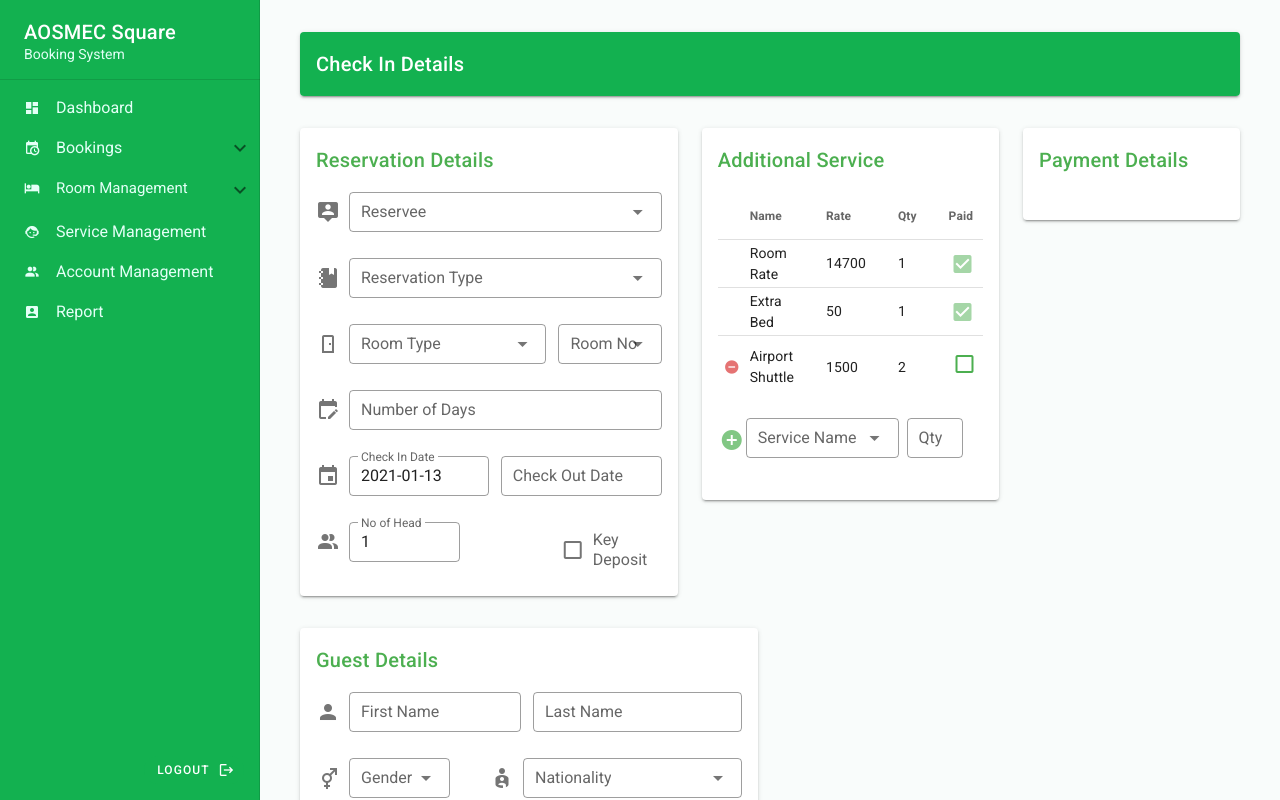
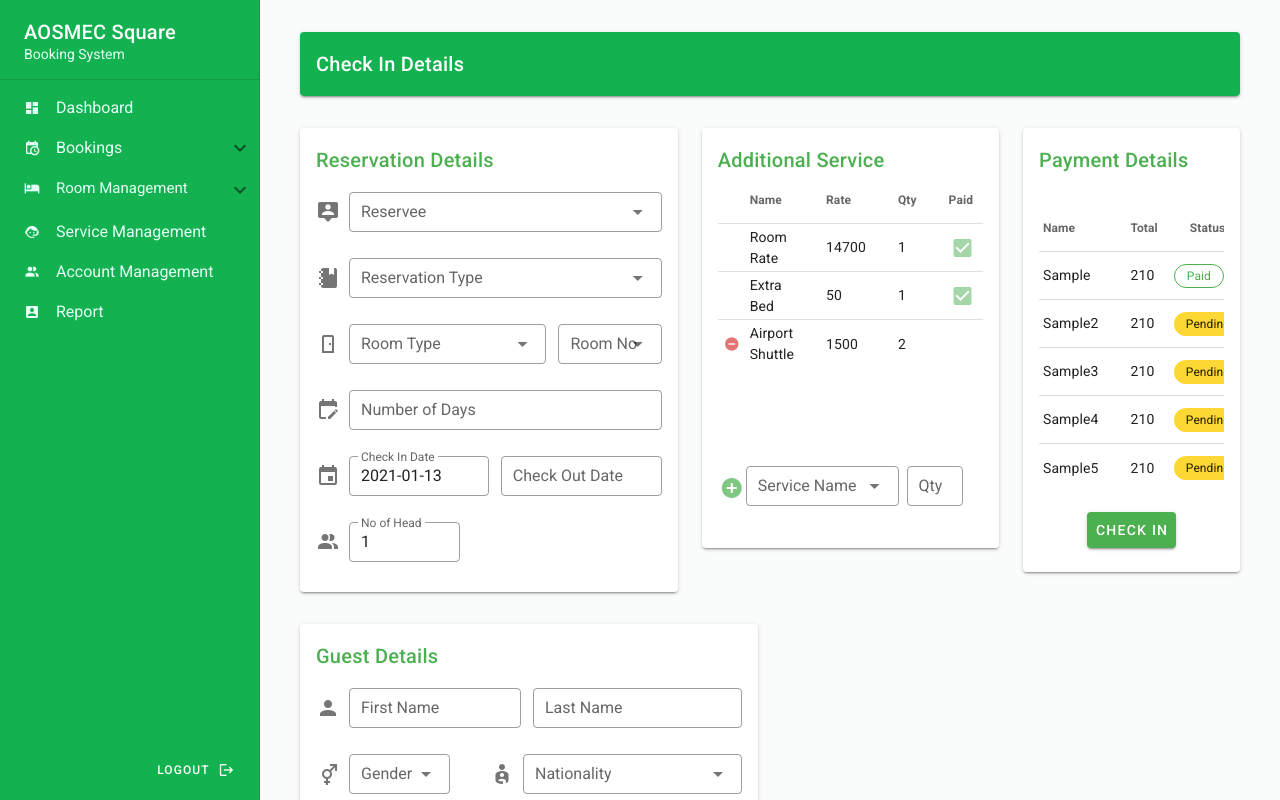
Before and after one commit to mikamikkz/AOSMECSystem, a Vue app in the folder aosmec/: page /checkin in a window 1280 px wide. Shown: the top 800 px of the page. Built offline with nearby package versions, Linux system fonts and the light colour scheme.

Commit message:
v: check in ui partially complete

```diff
--- a/aosmec/src/views/Checkin.vue
+++ b/aosmec/src/views/Checkin.vue
@@ -190,15 +190,6 @@
                   >
                   </v-text-field>
                 </v-col>
-                <v-spacer></v-spacer>
-                <v-col class="pa-0" xl="2">
-                  <v-checkbox
-                    class="mt-1"
-                    v-model="input.keyDeposit"
-                    color="green"
-                    label="Key Deposit"
-                  ></v-checkbox>
-                </v-col>
               </v-row>
             </v-form>
           </v-card-text>
@@ -206,9 +197,9 @@
       </v-col>
       <v-col lg="4" md="4" sm="12" d-flex>
         <v-card>
-          <v-card-title class="green--text">Additional Service</v-card-title>
-          <v-card-text>
-            <v-simple-table fixed-header>
+          <v-card-title class="mb-0 pb-0 green--text">Additional Service</v-card-title>
+          <v-card-text class="mt-0 pt-0">
+            <v-simple-table fixed-header height="270px">
               <template v-slot:default>
                 <thead>
                   <tr>
@@ -235,12 +226,6 @@
                           >mdi-checkbox-marked</v-icon
                         >
                       </v-btn>
-                      <v-checkbox
-                        success
-                        v-model="service.status"
-                        v-if="service.add"
-                        class="pa-0 ml-1"
-                      ></v-checkbox>
                     </td>
                   </tr>
                 </tbody>
@@ -279,7 +264,116 @@
       <v-col lg="3" md="3" sm="12" d-flex>
         <v-card>
           <v-card-title class="green--text">Payment Details</v-card-title>
-          <v-card-text class="mt-3"> </v-card-text>
+          <v-card-text class="mt-3">
+            <v-simple-table fixed-header height="300px">
+              <template v-slot:default>
+                <thead>
+                  <tr>
+                    <th class="text-left pl-1">Name</th>
+                    <th class="text-left">Total</th>
+                    <th class="text-left">Status</th>
+                  </tr>
+                </thead>
+                <tbody>
+                  <tr v-for="item in guestBillDetails" :key="item.name">
+                    <td class="pl-1">{{ item.name }}</td>
+                    <td>{{ item.total }}</td>
+                    <td class="pa-0">
+                      <v-chip small outlined color="green" v-if="item.status == 'Paid'">
+                        {{ item.status }}
+                      </v-chip>
+                      <v-chip small v-else color="yellow darken-1">
+                        {{ item.status }}
+                      </v-chip>
+                    </td>
+                  </tr>
+                </tbody>
+              </template>
+            </v-simple-table>
+              <v-card-actions class="d-flex justify-center">
+                  <v-btn color="success" v-on:click="checkInModal(guest)">Check In</v-btn>
+              </v-card-actions>
+          </v-card-text>
+          <v-dialog v-model="checkInDialog" persistent width="450">
+            <v-card>
+              <v-card-title>
+              </v-card-title>
+              <v-card-text>
+                <v-chip color="light-green white--text font-weight-bold" style="font-size: 16px">
+                  Total Bill Details
+                </v-chip>
+                <v-card outlined class="pa-2 mt-3">
+                  <v-row class="pl-5">
+                    <v-col cols="5">
+                      <p class="subtitle-2 ma-0">Room Number:</p>
+                    </v-col>
+                    <v-col cols="7" class="py-2">
+                      {{ guestBill.roomNo }}
+                    </v-col>
+                  </v-row>
+                  <v-row class="pl-5">
+                    <v-col cols="5">
+                      <p class="subtitle-2 ma-0">Total:</p>
+                    </v-col>
+                    <v-col cols="7" class="py-2">
+                      Php {{ guestBill.total}}.00
+                    </v-col>
+                  </v-row>
+                  <v-row class="pl-5">
+                    <v-col cols="5">
+                      <p class="subtitle-2 ma-0">Balance:</p>
+                    </v-col>
+                    <v-col cols="7" class="py-2">
+                      Php {{ guestBill.balance}}.00
+                    </v-col>
+                  </v-row>
+                  <v-row class="pl-5">
+                    <v-col cols="5">
+                      <p class="subtitle-2 ma-0">Key Deposit:</p>
+                    </v-col>
+                    <v-col cols="7" class="ma-0 py-2">
+                      <v-checkbox
+                        color="success"
+                        class="ma-0 pa-0"
+                        label="Php 200.00"
+                        v-on:click="addKeyDeposit()"
+                        v-model="guestBill.keyDeposit"
+                      ></v-checkbox>
+                    </v-col>
+                  </v-row>
+                  <v-row>
+                    <v-col class="px-8 pb-0 mb-0">
+                      <v-text-field
+                      label="Amount Received"
+                      color="green"
+                      outlined
+                      dense
+                      type="number"
+                      prefix="Php"
+                      v-model="guestBill.received"
+                      prepend-icon="mdi-cash"
+                    ></v-text-field>
+                    </v-col>
+                  </v-row>
+                </v-card>
+              </v-card-text>
+              <v-card-actions class="d-flex justify-center pb-6">
+                <v-btn
+                  class="px-5"
+                  v-on:click="checkInDialog = false"
+                >
+                  Cancel
+                </v-btn>
+                <v-btn
+                  color="light-green white--text"
+                  class="px-5"
+                  v-on:click="checkInDialog = false"
+                >
+                  Check In
+                </v-btn>
+              </v-card-actions>
+            </v-card>
+          </v-dialog>
         </v-card>
       </v-col>
     </v-row>
@@ -323,6 +417,7 @@ export default {
         name: "",
         qty: "",
       },
+      guest: [],
       guestServices: [
         {
           add: false,
@@ -346,6 +441,40 @@ export default {
           status: false,
         },
       ],
+      guestBillDetails: [
+        {
+          name: "Sample",
+          total: "210",
+          status: "Paid"
+        },
+        {
+          name: "Sample2",
+          total: "210",
+          status: "Pending"
+        },
+        {
+          name: "Sample3",
+          total: "210",
+          status: "Pending"
+        },
+        {
+          name: "Sample4",
+          total: "210",
+          status: "Pending"
+        },
+        {
+          name: "Sample5",
+          total: "210",
+          status: "Pending"
+        },
+      ],
+      guestBill: {
+        roomNo: "101",
+        total: "1000",
+        balance: "900",
+        received: "0",
+
+      },
       reservationType: [
         { text: "Booking.com", value: "Booking.com" },
         { text: "Agoda", value: "Agoda" },
@@ -355,6 +484,7 @@ export default {
       ],
       checkIn: false,
       checkOut: false,
+      checkInDialog: false,
       date: "",
     };
   },
@@ -376,6 +506,17 @@ export default {
     removeFromList: function(input) {
       var index = this.guestServices.indexOf(input.name);
       this.guestServices.splice(index, 1);
+    },
+    checkInModal: function(input) {
+      this.checkInDialog = true;
+      console.log(input);
+    },
+    addKeyDeposit: function() {
+      if(this.guestBill.keyDeposit){
+        this.guestBill.balance = parseInt(this.guestBill.balance) + 200;
+      } else {
+        this.guestBill.balance = parseInt(this.guestBill.balance) - 200;
+      }
     }
   },
 };
```
